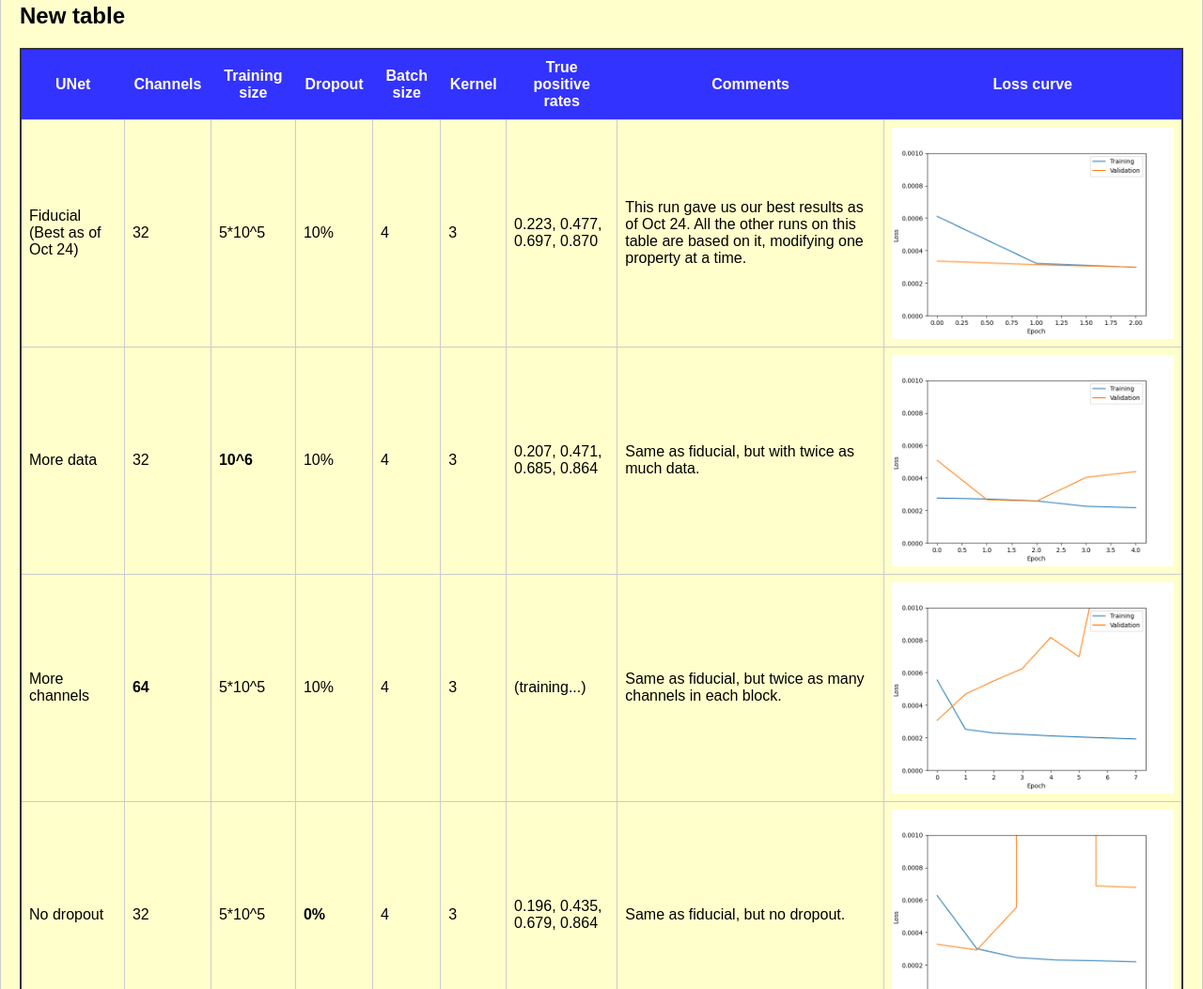
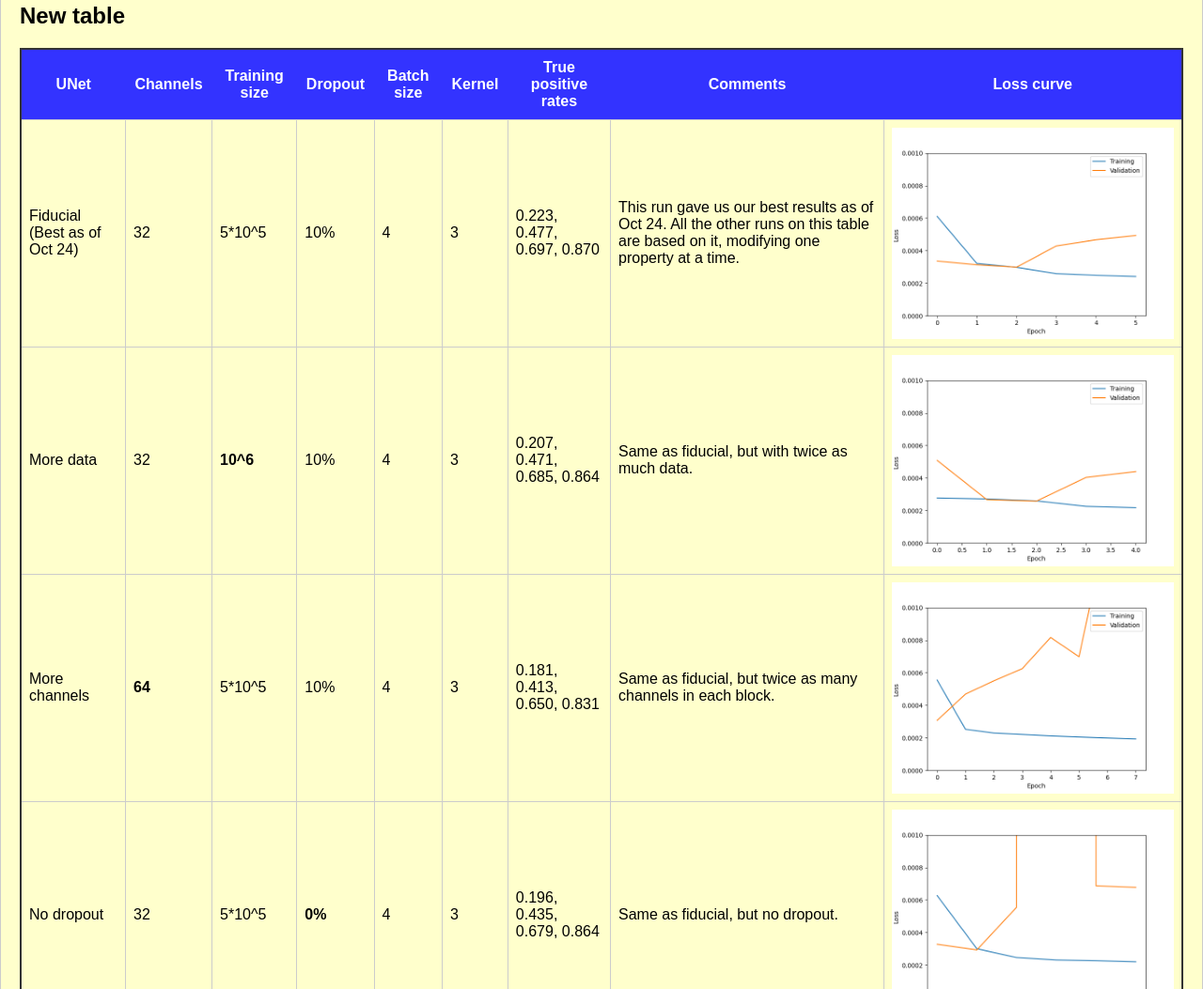
Before and after one commit to arthur-tsang/arthur-tsang.github.io, a plain HTML site: page run_table.html in a window 1280 px wide. Shown: the part 393-1446 px from the top of the page at 94% size. Drawn offline with Linux system fonts and the light colour scheme.

Commit message:
Updated run table with ROC curve values

```diff
--- a/run_table.html
+++ b/run_table.html
@@ -102,7 +102,7 @@
           <td>3</td>
           <td>0.223, 0.477, 0.697, 0.870</td>
           <td>This run gave us our best results as of Oct 24. All the other runs on this table are based on it, modifying one property at a time.
-          <td><img src="imgs/loss_500000data.png" width="300"></td>
+          <td><img src="imgs/loss_5e5data1.png" width="300"></td>
         </tr>
 
         <tr>
@@ -125,7 +125,7 @@
           <td>10%</td>
           <td>4</td>
           <td>3</td>
-          <td>(training...)</td>
+          <td>0.181, 0.413, 0.650, 0.831</td>
           <td>Same as fiducial, but twice as many channels in each block.</td>
           <td><img src="imgs/loss_5e5data2.png" width="300"></td>
         </tr>
```
